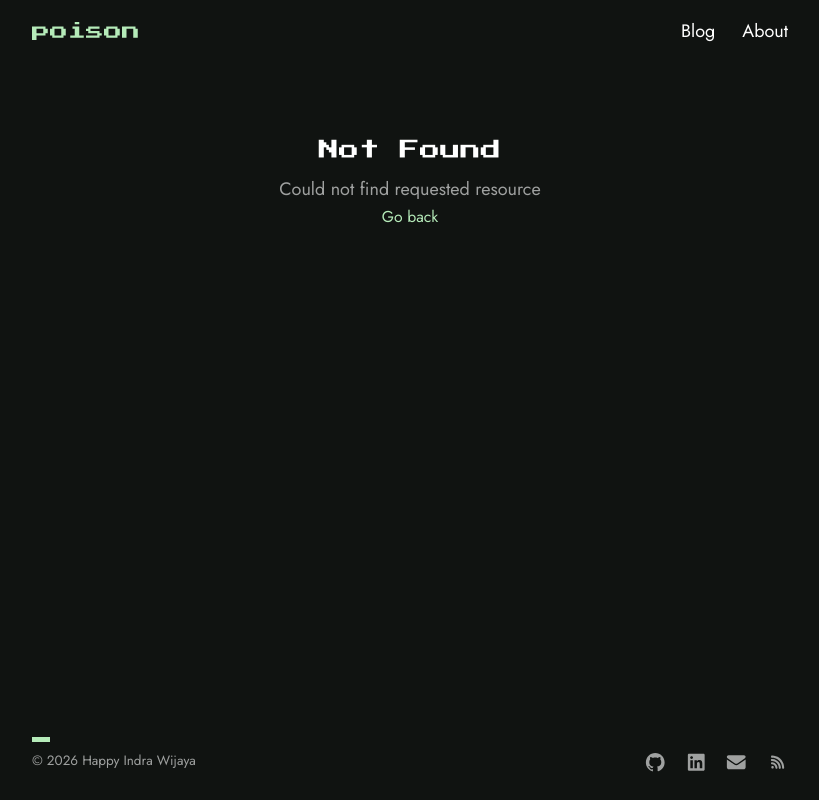
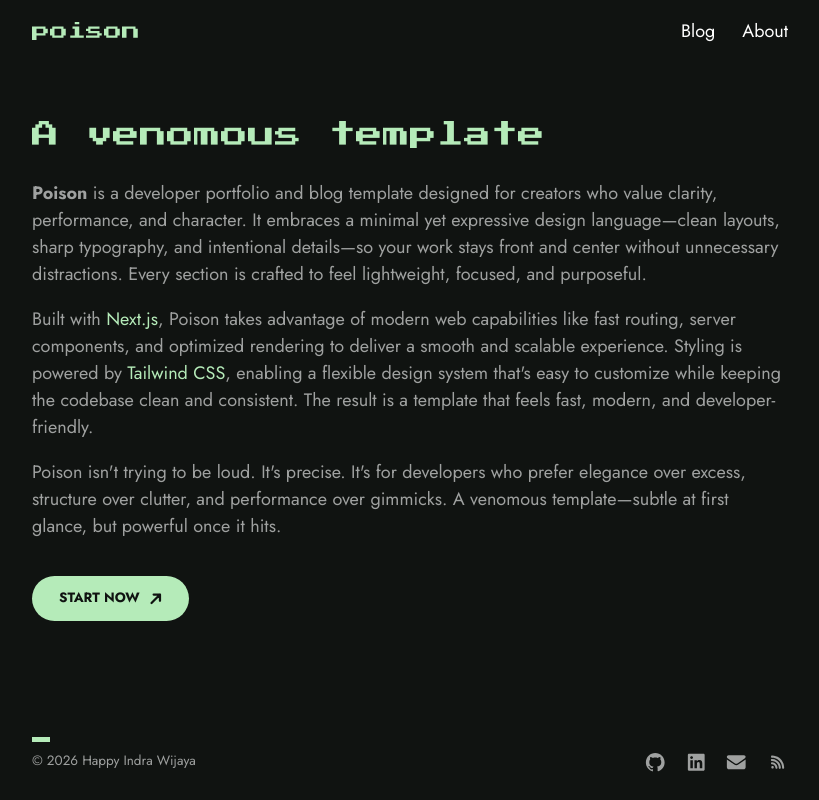
Before and after one commit to hiwijaya/poison, a Next.js app: page /about in a window 1280 px wide. Before the commit this address had no page. Shown: the whole page, without its empty margins (230-1049 px from the left). Built offline with nearby package versions, Linux system fonts and the light colour scheme.

Commit message:
feat: add about page

```diff
--- /dev/null
+++ b/src/app/about/page.tsx
@@ -0,0 +1,29 @@
+import RedirectButton from "@/components/RedirectButton";
+
+
+export default function About() {
+  return (
+    <div className="mt-12">
+      <h1 className="font-heading text-primary text-2xl mb-6">A venomous template</h1>
+      <p className="mb-4">
+        <b>Poison</b> is a developer portfolio and blog template designed for creators who value clarity, performance, and character.
+        It embraces a minimal yet expressive design language—clean layouts, sharp typography, and intentional details—so your work stays front and center
+        without unnecessary distractions. Every section is crafted to feel lightweight, focused, and purposeful.
+      </p>
+      <p className="mb-4">
+        Built with <a className="text-primary" href="https://nextjs.org" rel="noopener noreferrer" target="_blank">Next.js</a>,
+        Poison takes advantage of modern web capabilities like fast routing, server components,
+        and optimized rendering to deliver a smooth and scalable experience. Styling is powered
+        by <a className="text-primary" href="https://tailwindcss.com/" rel="noopener noreferrer" target="_blank">Tailwind CSS</a>, enabling a flexible design system
+        that's easy to customize while keeping the codebase clean and consistent. The result is a template that feels fast, modern, and developer-friendly.
+      </p>
+      <p className="mb-8">
+        Poison isn't trying to be loud. It's precise. It's for developers who prefer elegance over excess, structure over clutter, and performance over gimmicks.
+        A venomous template—subtle at first glance, but powerful once it hits.
+      </p>
+
+      <RedirectButton href="https://github.com/hiwijaya/poison">START NOW</RedirectButton>
+
+    </div>
+  );
+}
```
